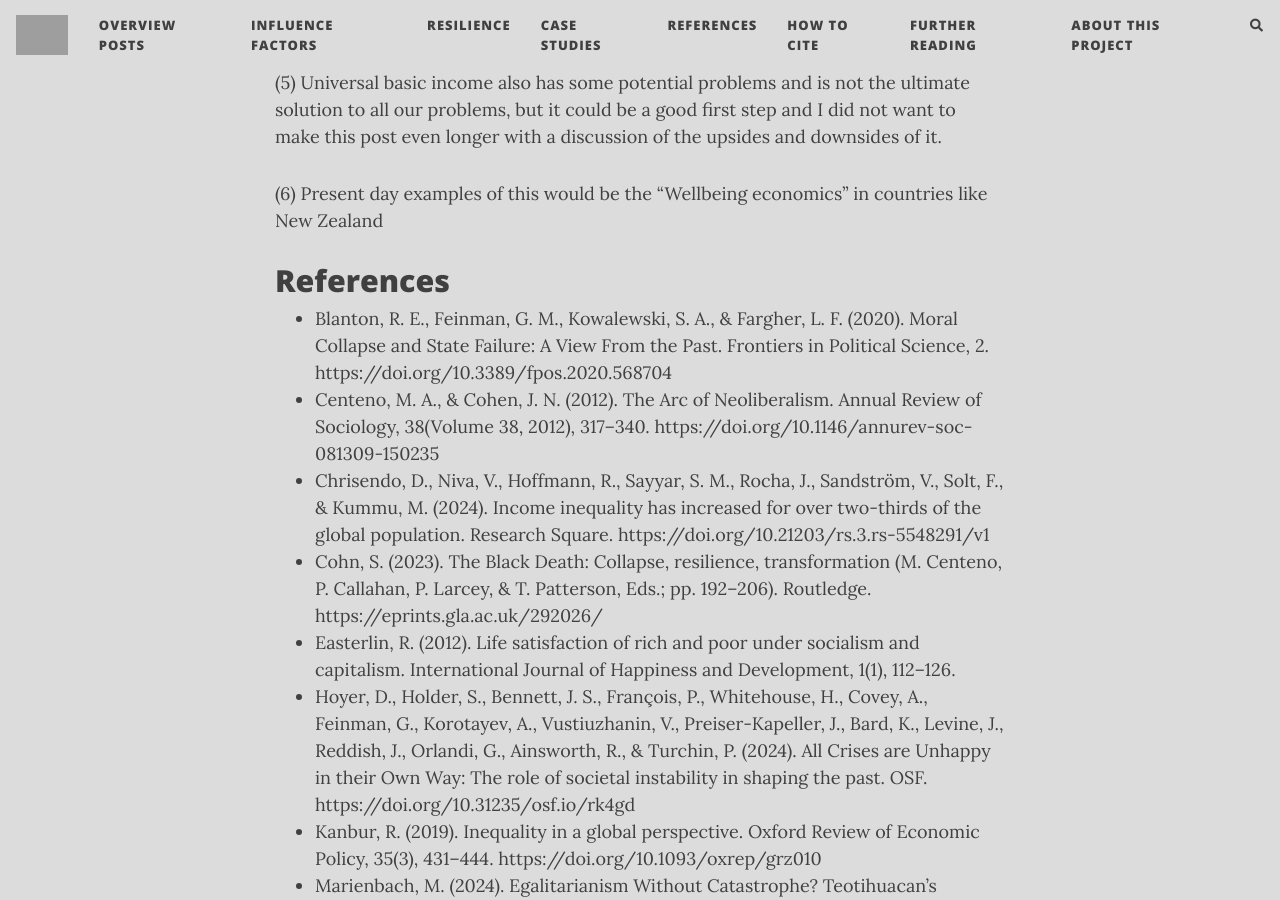
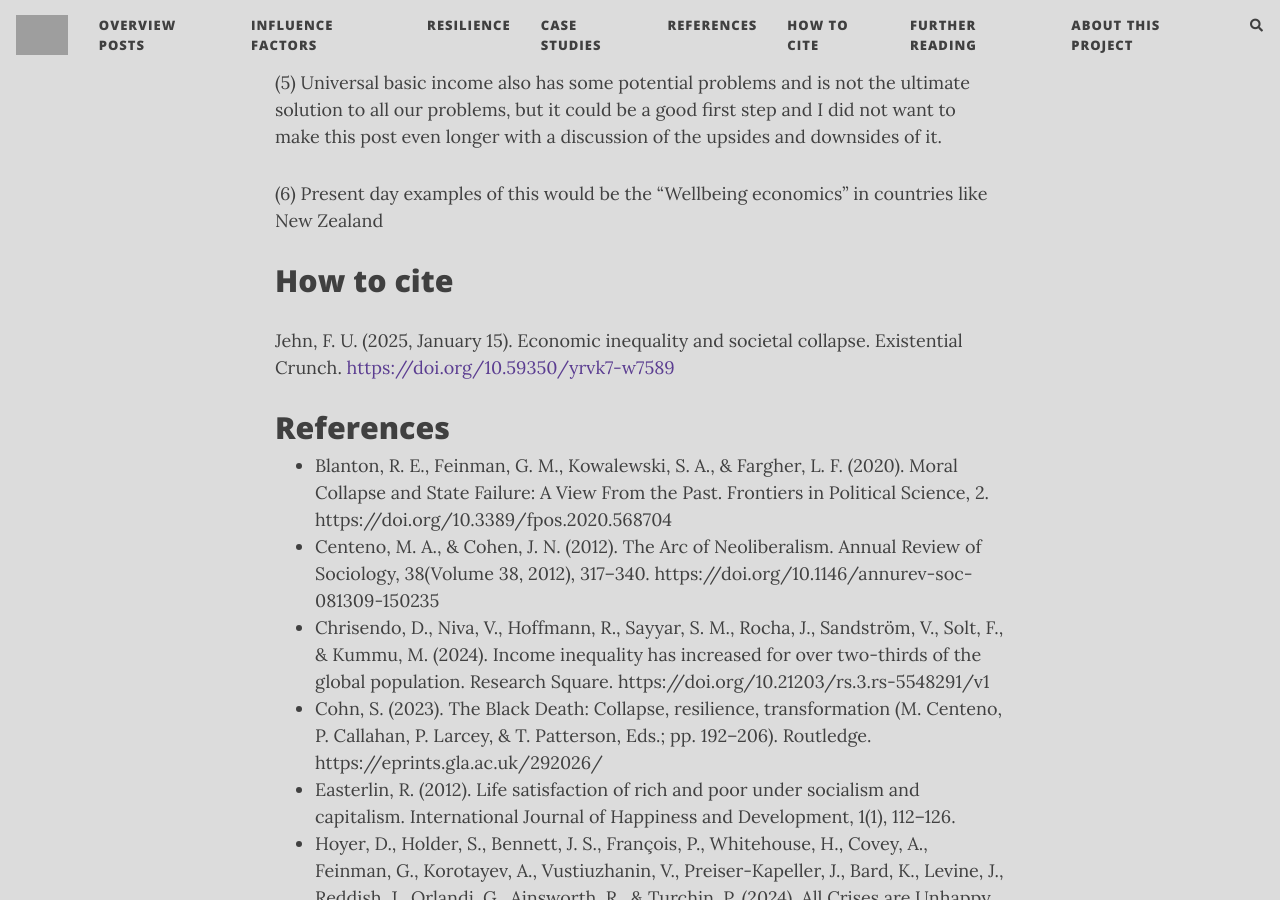
Before and after one commit to florianjehn/Societal_Collapse, a Jekyll site: the page built from _posts/2024-12-20-inequality.md, in a window 1280 px wide and 900 px high, scrolled down 10093 px. Built offline with Jekyll 4.4.1, drawn with Linux system fonts in a browser that asks for light colours; nearby versions of some CDN libraries; comment, search, counter and statistics services are not loaded; grey boxes are pictures that could not be loaded.

Commit message:
Update 2024-12-20-inequality.md

```diff
--- a/_posts/2024-12-20-inequality.md
+++ b/_posts/2024-12-20-inequality.md
@@ -110,6 +110,8 @@ Or to make things more concrete we can also look at a paper by Easterlin (2012)
 
 (6) Present day examples of this would be the “Wellbeing economics” in countries like New Zealand
 
+# How to cite
+Jehn, F. U. (2025, January 15). Economic inequality and societal collapse. Existential Crunch. [https://doi.org/10.59350/yrvk7-w7589](https://doi.org/10.59350/yrvk7-w7589)
 
 # References
 
```
